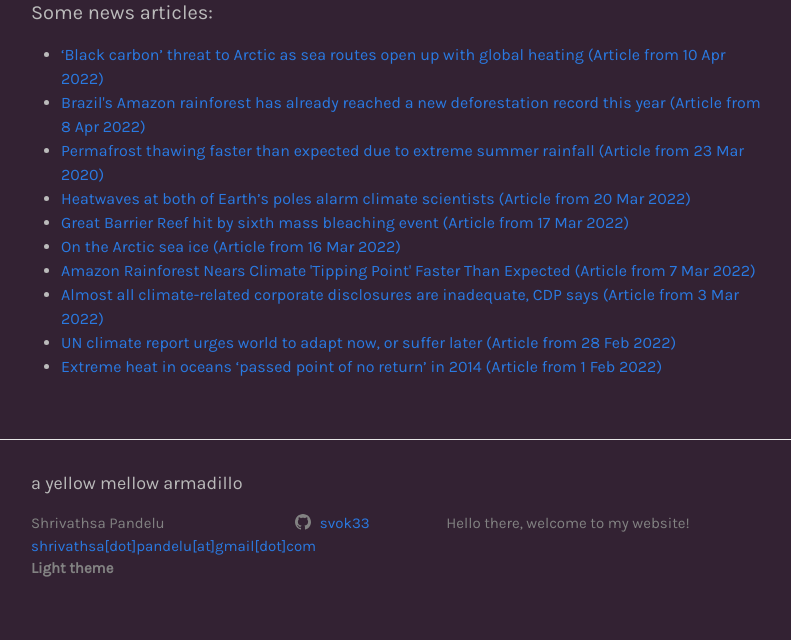
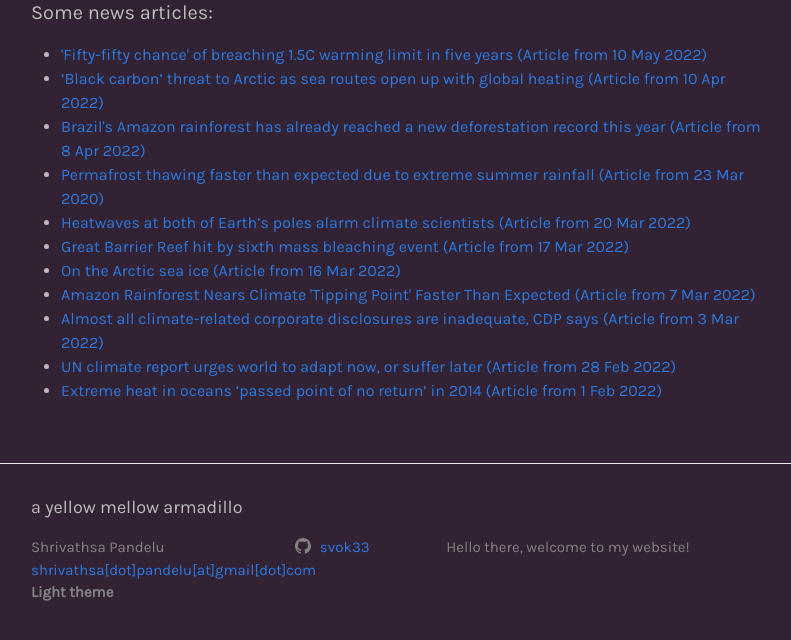
Before and after one commit to shrivathsap/shrivathsap.github.io, a Jekyll site: the page built from misc_links/climate.html, in a window 1280 px wide and 900 px high, scrolled down 2036 px, cut to the strip 236-876 px from the top of the window. Shown: the whole strip, without its empty margins (239-1030 px from the left). Built offline with Jekyll 4.4.1, drawn with Linux system fonts in a browser that asks for light colours.

Commit message:
some more climate news!!!

```diff
--- a/misc_links/climate.html
+++ b/misc_links/climate.html
@@ -102,6 +102,7 @@ layout: page
 
 		<h4>Some news articles:</h4>
 		<ul>
+			<li><a href="https://www.bbc.com/news/science-environment-61383391">'Fifty-fifty chance' of breaching 1.5C warming limit in five years (Article from 10 May 2022)</a></li>
 			<li><a href="https://www.theguardian.com/environment/2022/apr/10/black-carbon-threat-to-arctic-as-sea-routes-open-up-with-global-heating">‘Black carbon’ threat to Arctic as sea routes open up with global heating (Article from 10 Apr 2022)</a></li>
 			<li><a href="https://edition.cnn.com/2022/04/08/americas/brazil-amazon-deforestation-latam-intl/index.html">Brazil's Amazon rainforest has already reached a new deforestation record this year (Article from 8 Apr 2022)</a></li>
 			<li><a href="https://phys.org/news/2022-03-permafrost-faster-due-extreme-summer.html">Permafrost thawing faster than expected due to extreme summer rainfall (Article from 23 Mar 2020)</a></li>
```
Also changed, not shown: Gemfile.lock.
